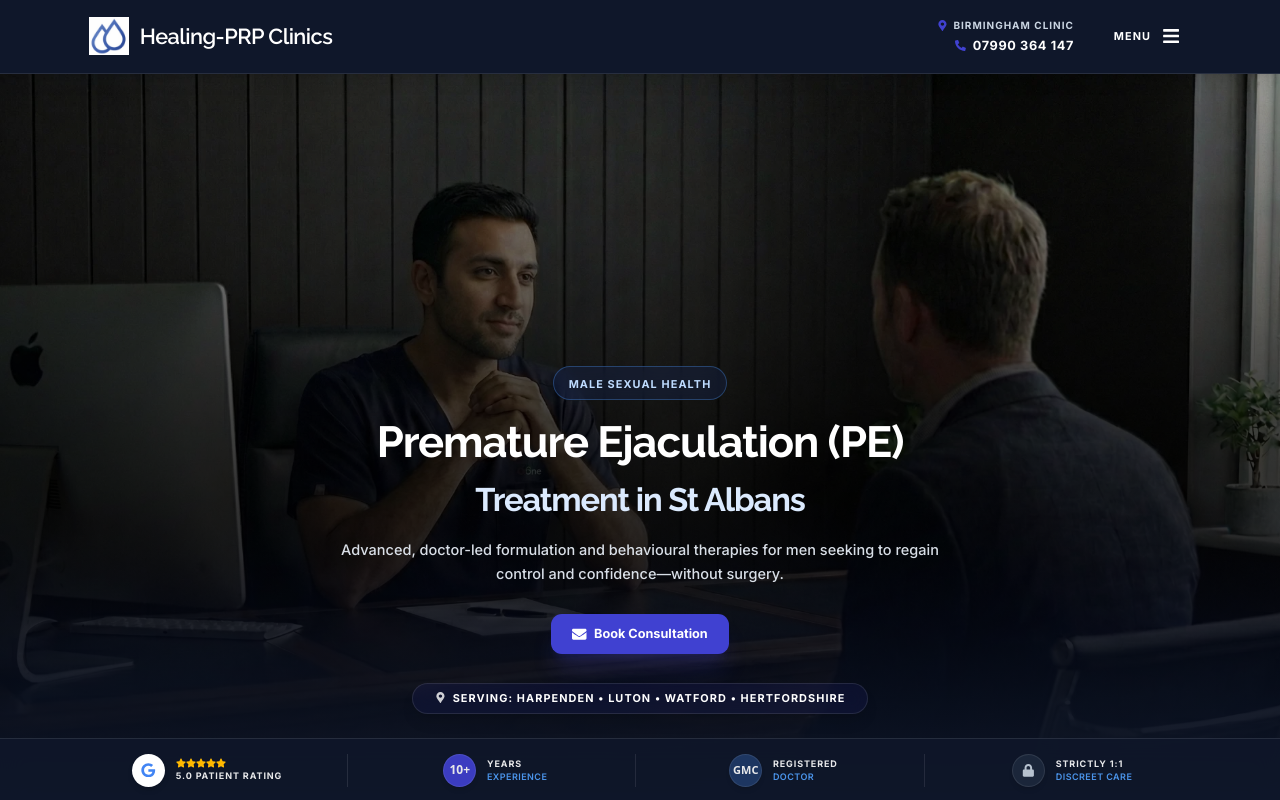
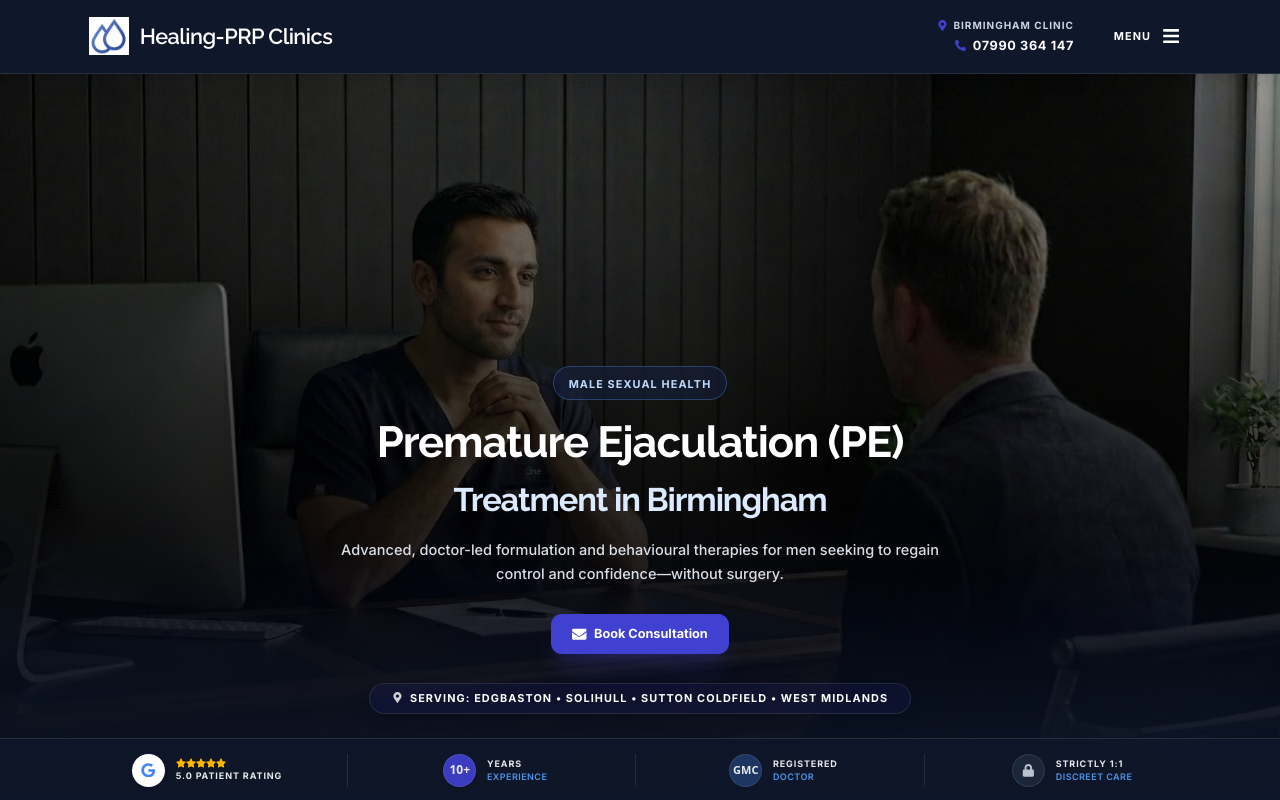
Before and after one commit to binithekid/Healing-PRP-Clinics-Preview, a Next.js app: page /birmingham/premature-ejaculation in a window 1280 px wide. Shown: the top 800 px of the page. Built offline with nearby package versions, Linux system fonts and the light colour scheme.

Commit message:
Update page.tsx

```diff
--- a/src/app/birmingham/premature-ejaculation/page.tsx
+++ b/src/app/birmingham/premature-ejaculation/page.tsx
@@ -1,31 +1,45 @@
 import type { Metadata } from "next";
 import PrematureEjaculationClient from "@/components/pages/PrematureEjaculationClient";
+import Script from "next/script";
 
 export const metadata: Metadata = {
-  // Layout adds " | Birmingham Clinic"
-  title: "Premature Ejaculation (PE) Treatment",
+  title: {
+    // Strong, location-first title for Google ranking
+    absolute: "Premature Ejaculation (PE) Treatment Birmingham | Healing-PRP Clinics",
+  },
 
   description:
-    "Private Premature Ejaculation (PE) treatment in Birmingham (Edgbaston). Expert doctor-led care offering medication and behavioural strategies for better control.",
+    "Private Premature Ejaculation (PE) treatment in Birmingham (Edgbaston). Expert doctor-led care offering bespoke medication, behavioural therapies, and secure online consultations.",
 
   alternates: {
     canonical: "https://www.healing-prp.co.uk/birmingham/premature-ejaculation",
   },
 
   keywords: [
+    // High-Priority Location Terms
     "Premature ejaculation treatment Birmingham",
     "PE clinic Edgbaston",
     "Stop premature ejaculation West Midlands",
-    "Male sexual health Birmingham",
     "PE doctor Solihull",
     "Private PE treatment Sutton Coldfield",
-    "Ejaculation control help Birmingham"
+    "Ejaculation control help Birmingham",
+
+    // Core Clinical & High-Intent Terms
+    "Male sexual health Birmingham",
+    "Private PE specialist Midlands",
+    "How to stop premature ejaculation medically",
+    "Is premature ejaculation psychological or physical",
+    "PE medication Birmingham",
+    "Premature ejaculation numbing cream UK",
+    "Behavioural therapy for PE",
+    "Does Viagra help with premature ejaculation",
+    "Private doctor for premature ejaculation"
   ],
 
   openGraph: {
     title: "Premature Ejaculation Treatment | Birmingham (Edgbaston)",
     description:
-      "Confidential medical treatment for Premature Ejaculation in Birmingham. Doctor-led clinic offering proven solutions.",
+      "Confidential medical treatment for Premature Ejaculation in Birmingham. Doctor-led clinic offering proven solutions and secure online consultations.",
     url: "https://www.healing-prp.co.uk/birmingham/premature-ejaculation",
     siteName: "Healing-PRP Clinics",
     locale: "en_GB",
@@ -33,6 +47,118 @@ export const metadata: Metadata = {
   },
 };
 
-export default function Page() {
-  return <PrematureEjaculationClient />;
+// --- SEO RICH FAQS (Incorporating High-Volume Search Queries & Hybrid Online Model) ---
+const faqs = [
+  {
+    question: "Is premature ejaculation psychological or physical?",
+    answer: "Premature ejaculation is often a combination of both. Physical factors like penile hypersensitivity or neurochemical imbalances play a role, as do psychological factors like performance anxiety. Our doctors comprehensively assess both aspects to create your bespoke treatment plan.",
+  },
+  {
+    question: "How to stop premature ejaculation medically?",
+    answer: "Medical treatment involves targeting the root cause. We prescribe tailored solutions such as custom-compounded topical numbing creams to reduce sensitivity, or specific oral delay medications, combined with behavioural pelvic floor coaching.",
+  },
+  {
+    question: "Does Viagra help with premature ejaculation?",
+    answer: "Standard Viagra (Sildenafil) is designed for Erectile Dysfunction (ED), not Premature Ejaculation (PE). However, many men experience PE secondary to ED anxiety. If you suffer from both, our Birmingham specialists can formulate a combined medication plan to improve both erection quality and ejaculatory control.",
+  },
+  {
+    question: "Do I need a face-to-face consultation in Birmingham?",
+    answer: "No, a physical visit is not strictly required. While we have a premium private clinic in Edgbaston, our GMC-registered doctors also conduct highly secure online consultations. This means you can receive bespoke PE treatment and have your medication shipped directly to your door anywhere in the West Midlands.",
+  },
+  {
+    question: "How long does premature ejaculation treatment take to work?",
+    answer: "Many of our prescribed topical treatments work immediately upon application. For oral medications and behavioural pelvic floor training, patients typically see significant improvements in ejaculatory control within the first few weeks of their tailored programme.",
+  },
+  {
+    question: "Can premature ejaculation be cured permanently?",
+    answer: "While 'cure' depends on the underlying cause, PE is highly manageable. Through a combination of medical therapies, sensitivity reduction, and learning ejaculatory control techniques, the vast majority of our patients achieve long-term, lasting confidence in their sexual performance.",
+  },
+  {
+    question: "Do you use the P-Shot (PRP) to treat Premature Ejaculation?",
+    answer: "No. The P-Shot is an excellent regenerative treatment for erectile dysfunction and tissue health, but it does not treat premature ejaculation. PE requires our dedicated pharmacological and behavioural protocols.",
+  },
+];
+
+// --- JSON-LD SCHEMA: Medical Clinic & Medical Therapy (Birmingham) ---
+const peSchemaBirmingham = [
+  {
+    "@context": "https://schema.org",
+    "@type": "MedicalClinic",
+    "name": "Healing-PRP Clinics Birmingham",
+    "description": "Doctor-led private clinic in Edgbaston, Birmingham specialising in male sexual health and the treatment of Premature Ejaculation (PE).",
+    "address": {
+      "@type": "PostalAddress",
+      "addressLocality": "Birmingham",
+      "addressRegion": "West Midlands",
+      "addressCountry": "UK"
+    },
+    // The "Power Move" for Local SEO: Utilizing an array to capture the wider metro area
+    "areaServed": [
+      {
+        "@type": "City",
+        "name": "Birmingham"
+      },
+      {
+        "@type": "AdministrativeArea",
+        "name": "West Midlands"
+      },
+      {
+        "@type": "Neighborhood",
+        "name": "Edgbaston"
+      }
+    ],
+    "medicalSpecialty": ["Urology", "Men's Health"]
+  },
+  {
+    "@context": "https://schema.org",
+    "@type": "MedicalTherapy",
+    "name": "Premature Ejaculation (PE) Treatment",
+    "alternateName": ["PE Medical Therapy", "Ejaculatory Control Programme", "Delay Medication for Men"],
+    "description": "A comprehensive treatment programme for premature ejaculation in Birmingham combining custom topical formulations, oral medications, and behavioural coaching.",
+    "relevantSpecialty": {
+      "@type": "MedicalSpecialty",
+      "name": "Urology"
+    }
+  }
+];
+
+export default function BirminghamPEPage() {
+  // --- GENERATE JSON-LD SCHEMA FOR FAQS ---
+  const faqSchema = {
+    "@context": "https://schema.org",
+    "@type": "FAQPage",
+    "mainEntity": faqs.map((faq) => ({
+      "@type": "Question",
+      "name": faq.question,
+      "acceptedAnswer": {
+        "@type": "Answer",
+        "text": faq.answer,
+      },
+    })),
+  };
+
+  return (
+    <main>
+      {/* 1. Inject Medical Entity Schema */}
+      <Script
+        id="pe-schema-birmingham"
+        type="application/ld+json"
+        dangerouslySetInnerHTML={{ __html: JSON.stringify(peSchemaBirmingham) }}
+      />
+
+      {/* 2. Inject FAQ Schema */}
+      <Script
+        id="pe-faq-schema-birmingham"
+        type="application/ld+json"
+        dangerouslySetInnerHTML={{ __html: JSON.stringify(faqSchema) }}
+      />
+
+      {/* 3. Render Client Component */}
+      <PrematureEjaculationClient
+        locationName="Birmingham"
+        servingAreas="Edgbaston • Solihull • Sutton Coldfield • West Midlands"
+        faqs={faqs}
+      />
+    </main>
+  );
 }
```
